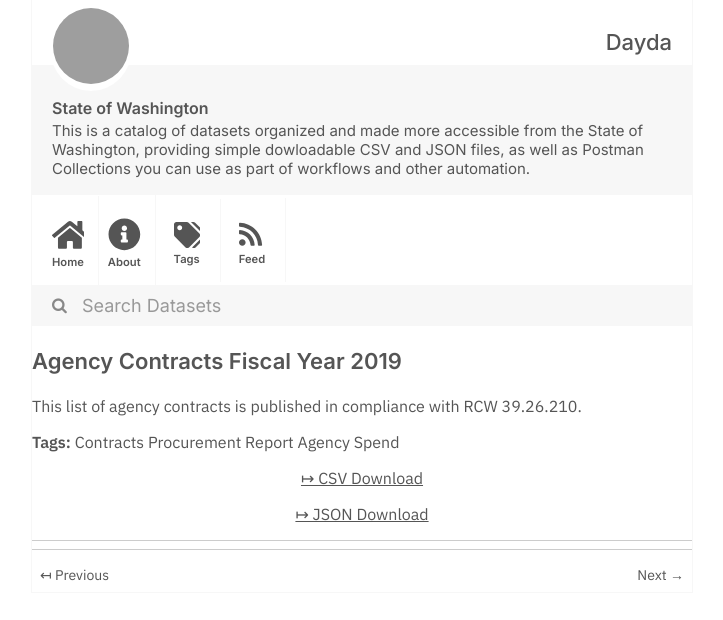
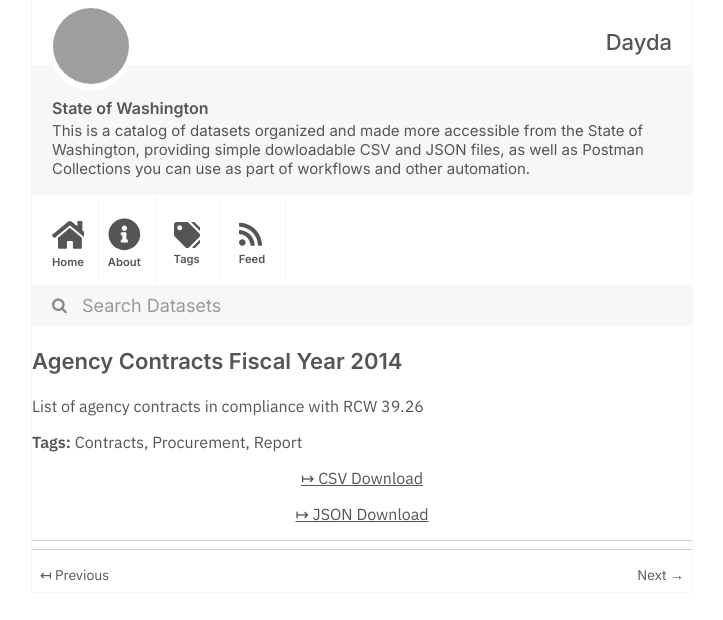
Before and after one commit to dayda-entities/state-of-washington, a Jekyll site: the page built from _posts/2020-11-10-agency-contracts-fiscal-year-2.md, in a window 1280 px wide, cut to the strip 0-620 px from the top of the page. Shown: the whole strip, without its empty margins (278-1001 px from the left). Built offline with Jekyll 4.4.1, drawn with Linux system fonts in a browser that asks for light colours; grey boxes are pictures that could not be loaded.

Commit message:
Publish Data

```diff
--- a/_posts/2020-11-10-agency-contracts-fiscal-year-2.md
+++ b/_posts/2020-11-10-agency-contracts-fiscal-year-2.md
@@ -1,16 +1,18 @@
 ---
-title: Agency Contracts Fiscal Year 2019
-created: '2020-11-10T17:20:04.141129'
-modified: '2020-11-10T17:20:04.141140'
+title: Agency Contracts Fiscal Year 2014
+created: '2020-11-10T17:20:54.557339'
+modified: '2020-11-10T17:20:54.557351'
 state: active
 type: dataset
 tags:
-  - Contracts Procurement Report Agency Spend
+  - Contracts
+  - Procurement
+  - Report
 groups:
   - Local Government
-csv_url: 'https://data.wa.gov/api/views/87uq-bpim/rows.csv?accessType=DOWNLOAD'
-json_url: 'https://data.wa.gov/api/views/87uq-bpim/rows.json?accessType=DOWNLOAD'
+csv_url: 'https://data.wa.gov/api/views/jeuk-pueh/rows.csv?accessType=DOWNLOAD'
+json_url: 'https://data.wa.gov/api/views/jeuk-pueh/rows.json?accessType=DOWNLOAD'
 layout: post
 
 ---
-This list of agency contracts is published in compliance with RCW 39.26.210.
+List of agency contracts in compliance with RCW 39.26
```
